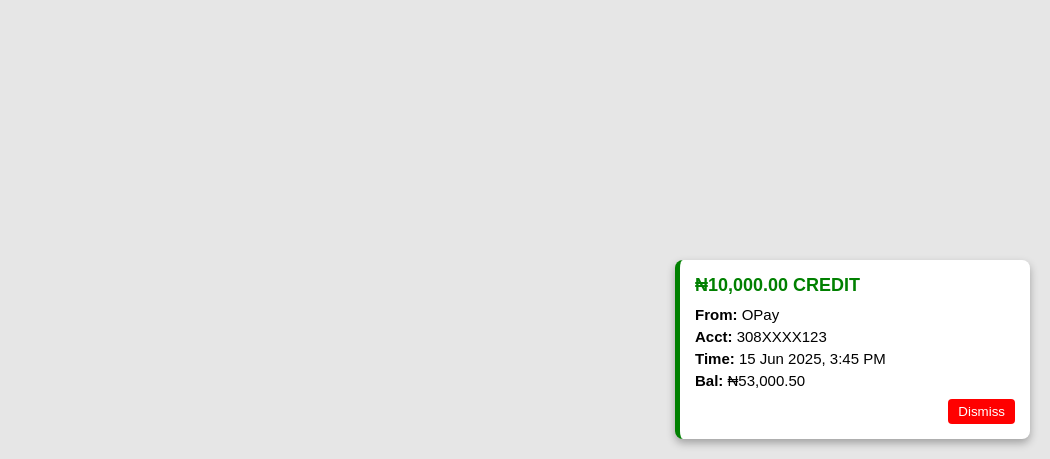
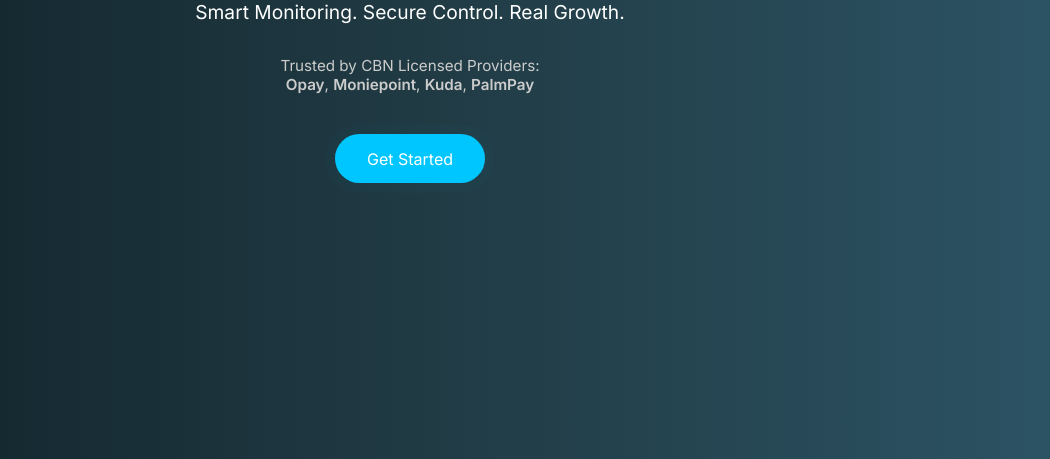
Before and after one commit to funmilayo4/Fake-alert-, a plain HTML site: page docs/index.html in a window 1280 px wide. Shown: the part 341-800 px from the top of the page, without its empty margins (230-1280 px from the left). Drawn offline with Linux system fonts and the light colour scheme.

Commit message:
Update index.html

```diff
--- a/docs/index.html
+++ b/docs/index.html
@@ -1,81 +1,104 @@
-<!DOCTYPE html>
-<html lang="en">
+<!DOCTYPE html><html lang="en">
 <head>
-  <meta charset="UTF-8">
-  <title>Fake SMS Alert Simulation</title>
+  <meta charset="UTF-8" />
+  <meta name="viewport" content="width=device-width, initial-scale=1.0" />
+  <title>Welcome to MyPOS App</title>
+  <link href="https://fonts.googleapis.com/css2?family=Inter:wght@400;600&display=swap" rel="stylesheet">
   <style>
-    body {
-      font-family: Arial, sans-serif;
-      background-color: #e6e6e6;
+    * {
+      margin: 0;
+      padding: 0;
+      box-sizing: border-box;
+      font-family: 'Inter', sans-serif;
+    }body {
+  background: linear-gradient(to right, #0f2027, #203a43, #2c5364);
+  color: white;
   height: 100vh;
-      margin: 0;
+  display: flex;
+  flex-direction: column;
+  align-items: center;
+  justify-content: center;
+  text-align: center;
+  padding: 1rem;
 }
 
-    .popup {
-      position: fixed;
-      bottom: 20px;
-      right: 20px;
-      background-color: #fff;
-      color: #000;
-      border-left: 5px solid green;
-      box-shadow: 0 4px 8px rgba(0,0,0,0.3);
-      width: 320px;
-      padding: 15px;
-      border-radius: 8px;
-      z-index: 9999;
-      animation: slideIn 0.5s ease-out;
+.logo {
+  font-size: 2.5rem;
+  font-weight: 600;
+  animation: slideDown 1.5s ease-out;
 }
 
-    .popup h4 {
-      margin: 0 0 10px;
-      font-size: 18px;
-      color: green;
+.tagline {
+  margin-top: 1rem;
+  font-size: 1.2rem;
+  animation: fadeIn 2s ease-in;
 }
 
-    .popup p {
-      margin: 5px 0;
-      font-size: 15px;
+.partners {
+  margin-top: 2rem;
+  font-size: 0.95rem;
+  color: #ccc;
+  animation: fadeIn 3s ease-in;
 }
 
-    .close-btn {
-      text-align: right;
-      margin-top: 10px;
+.button {
+  margin-top: 2.5rem;
+  background-color: #00c6ff;
+  color: #fff;
+  border: none;
+  padding: 0.9rem 2rem;
+  font-size: 1rem;
+  border-radius: 30px;
+  cursor: pointer;
+  transition: 0.3s ease;
+  animation: pulse 2s infinite;
 }
 
-    .close-btn button {
-      background: red;
-      border: none;
-      color: #fff;
-      padding: 5px 10px;
-      cursor: pointer;
-      border-radius: 4px;
+.button:hover {
+  background-color: #007acc;
 }
 
-    @keyframes slideIn {
-      from { transform: translateY(100px); opacity: 0; }
-      to { transform: translateY(0); opacity: 1; }
+@keyframes slideDown {
+  0% {
+    opacity: 0;
+    transform: translateY(-50px);
   }
+  100% {
+    opacity: 1;
+    transform: translateY(0);
+  }
+}
+
+@keyframes fadeIn {
+  from {
+    opacity: 0;
+  }
+  to {
+    opacity: 1;
+  }
+}
+
+@keyframes pulse {
+  0% {
+    box-shadow: 0 0 0 0 rgba(0, 198, 255, 0.4);
+  }
+  70% {
+    box-shadow: 0 0 0 10px rgba(0, 198, 255, 0);
+  }
+  100% {
+    box-shadow: 0 0 0 0 rgba(0, 198, 255, 0);
+  }
+}
+
   </style>
 </head>
 <body>
-
-<div class="popup" id="smsAlert">
-  <h4>₦10,000.00 CREDIT</h4>
-  <p><strong>From:</strong> OPay</p>
-  <p><strong>Acct:</strong> 308XXXX123</p>
-  <p><strong>Time:</strong> 15 Jun 2025, 3:45 PM</p>
-  <p><strong>Bal:</strong> ₦53,000.50</p>
-
-  <div class="close-btn">
-    <button onclick="closeAlert()">Dismiss</button>
+  <div class="logo">🚀 Welcome to MyPOS App</div>
+  <div class="tagline">Smart Monitoring. Secure Control. Real Growth.</div>
+  <div class="partners">
+    Trusted by CBN Licensed Providers:<br />
+    <strong>Opay</strong>, <strong>Moniepoint</strong>, <strong>Kuda</strong>, <strong>PalmPay</strong>
   </div>
-</div>
-
-<script>
-  function closeAlert() {
-    document.getElementById('smsAlert').style.display = 'none';
-  }
-</script>
-
+  <button class="button" onclick="window.location.href='register.html'">Get Started</button>
 </body>
 </html>
```
Lines whose indentation alone changed are shown as unchanged.
